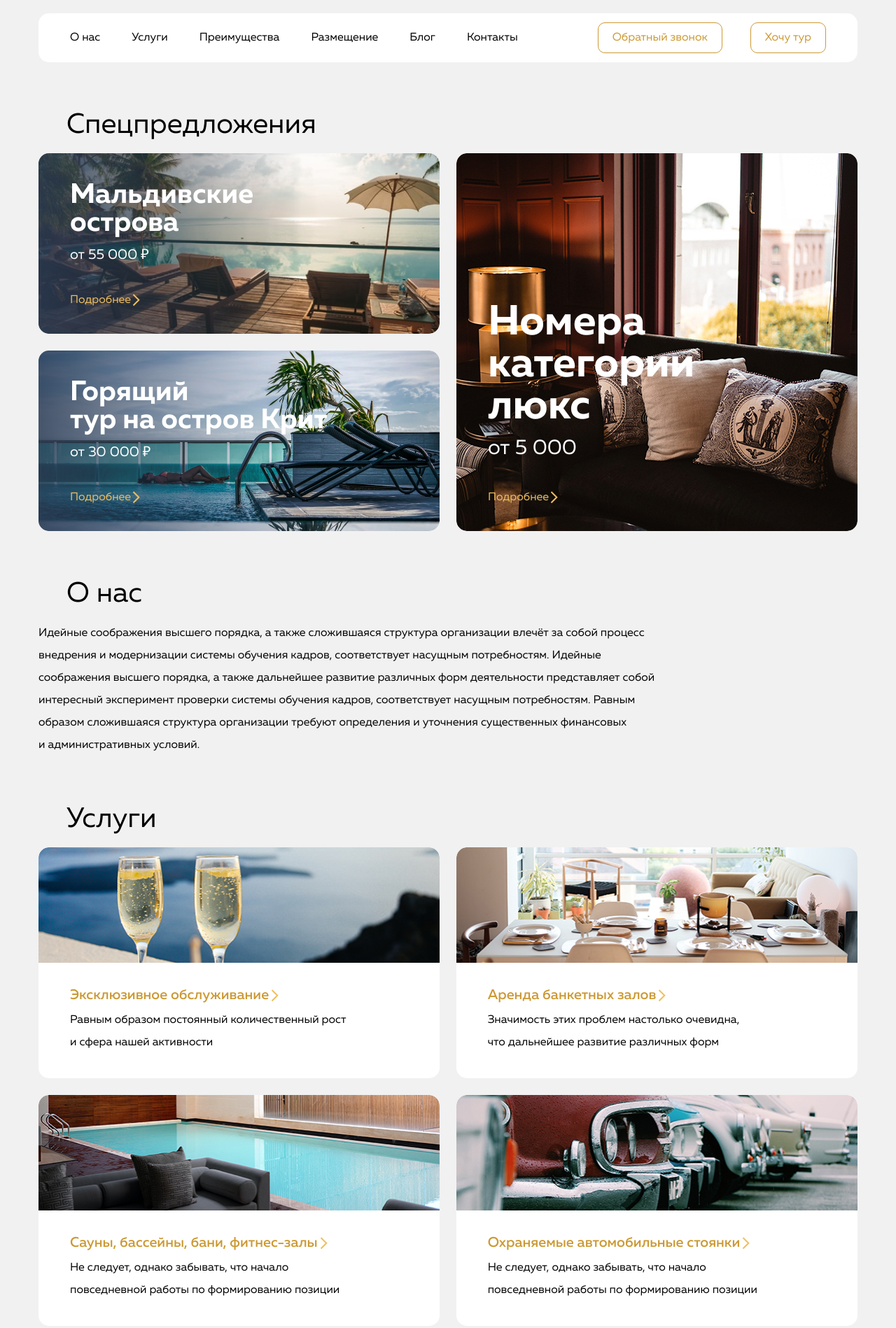
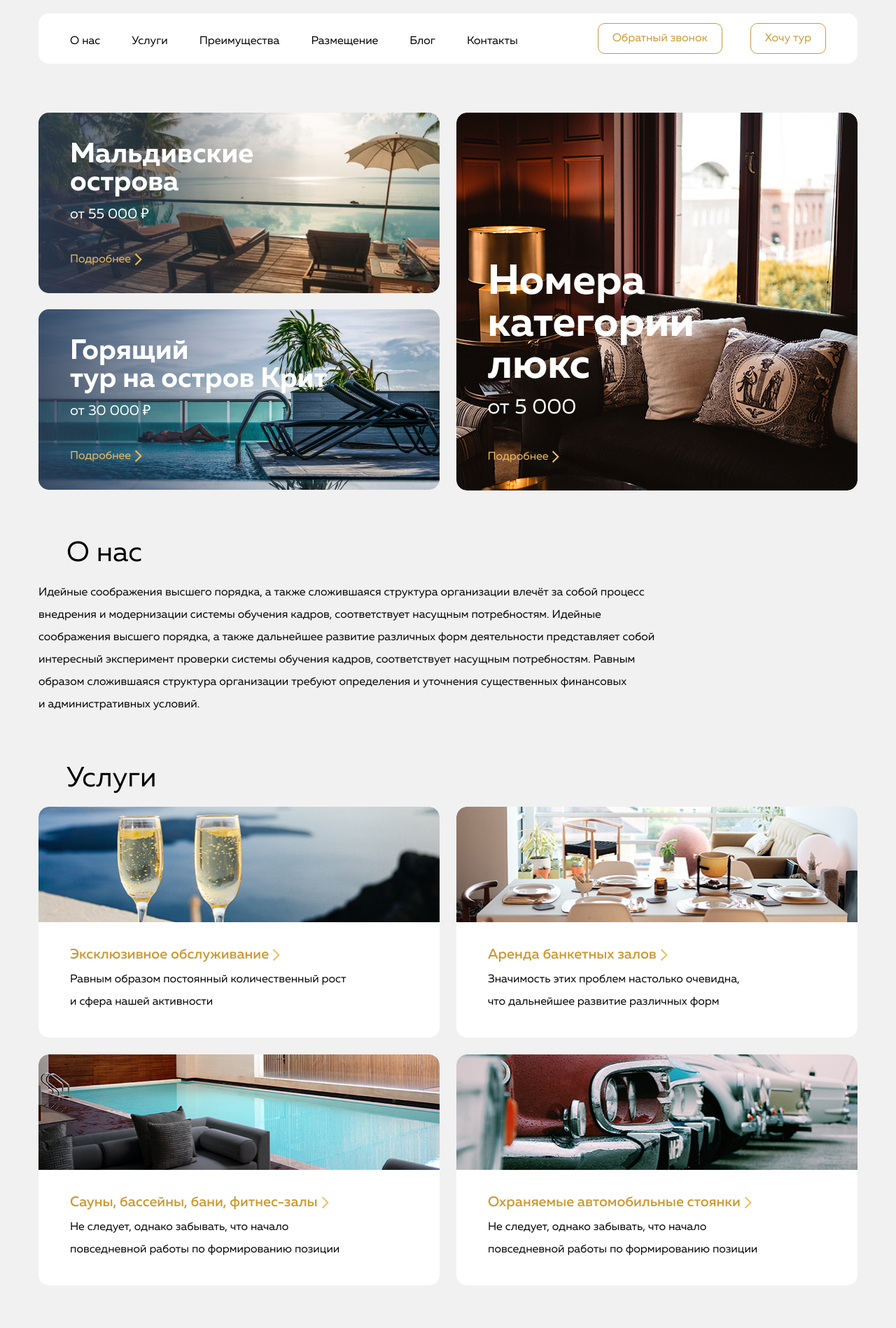
Before and after one commit to Den55Tiger/FullStack_Hotels, a plain HTML site: page 8.7/index.html in a window 1280 px wide. Shown: the part 100-1998 px from the top of the page at 70% size. Drawn offline with Linux system fonts and the light colour scheme.

Commit message:
исправления после задания 7
исправления после задания 7

```diff
--- a/8.7/css/style.css
+++ b/8.7/css/style.css
@@ -33,7 +33,8 @@ body {
 }
 
 .section {
-  margin-bottom: 70px;
+  padding-top: 35px;
+  padding-bottom: 35px;
 }
 
 .about-us-text {
@@ -52,7 +53,7 @@ body {
   box-sizing: border-box;
   width: 100%;
   padding-top: 30px;
-  margin-bottom: 70px;
+  padding-bottom: 35px;
 }
 
 .logo-top {
@@ -89,7 +90,8 @@ body {
 }
 
 .button {
-
+  box-sizing: border-box;
+  min-height: 42px;
   padding: 13px 20px;
   border: 1px solid #CC9933;
 
@@ -102,39 +104,46 @@ body {
 
   border-radius: 10px;
   background-color: #fff;
-
+  cursor: pointer;
 }
 
 .header-bottom {
   box-sizing: border-box;
   display: flex;
-  padding-left: 45px;
-  padding-right: 45px;
+  padding: 14px 45px;
   background-color: #fff;
   border-radius: 15px;
 }
 
 .header-nav {
+  box-sizing: border-box;
   margin-right: auto;
   max-width: 700px;
+  padding-right: 10px;
 }
 
 .header-nav-list {
   display: flex;
-  padding: 27px 0;
+  padding: 0;
   margin: 0;
+  height: 100%;
+  line-height: 16px;
   align-items: center;
   justify-content: flex-start;
   list-style-type: none;
   flex-wrap: wrap;
+  /* gap: 10px 45px; */
 }
 
 .header-nav-element {
   margin-right: 45px;
+
+  margin-bottom: -8px;
   font-size: 16px;
   font-weight: 400;
   line-height: 16px;
 }
+
 
 .header-nav-element:last-child {
   margin-right: 0;
@@ -143,17 +152,52 @@ body {
 .header-button-zone {
   display: flex;
   align-items: center;
-  justify-content: flex-end;
+  justify-content: center;
   flex-wrap: wrap;
+  max-width: calc(100% - 700px);
+  gap: 10px 40px;
 }
 
-.header-button {
+/* .header-button {
   margin-right: 40px;
+} */
+
+/* .header-button:last-child {
+  margin-right: 0;
+} */
+
+
+.special-offer-container {
+  display: flex;
+  align-items: stretch;
+  gap: 23px;
 }
 
-.header-button:last-child {
-  margin-right: 0;
+.special-offer-row {
+  display: flex;
+  flex-direction: column;
+  width: 50%;
+  gap: 23px;
 }
+
+
+.special-offer-offers {
+  display: flex;
+  /* flex-direction: row; */
+  flex-wrap: wrap;
+  /* width: 100%; */
+  /* padding: 0;
+  margin: 0; */
+  /* align-content: flex-start; */
+  list-style-type: none;
+}
+
+.special-offer-offer {
+  box-sizing: border-box;
+  /* margin-bottom: 2%;
+  margin-right: 2%; */
+}
+
 
 .special-offer-offers {
   padding: 0;
@@ -254,16 +298,18 @@ body {
 
 .special-offer-more::after {
   top: 5px;
-  left: 2px;
+  left: 5px;
   position: relative;
   content: url('../img/Rectangle2.svg');
 }
 
-.items {
+.items-services {
   display: flex;
-  /* flex-direction: row; */
   flex-wrap: wrap;
-  /* align-content: flex-start; */
+  gap: 24px;
+}
+
+.items-reset {
   padding: 0;
   margin: 0;
   list-style-type: none;
@@ -271,9 +317,10 @@ body {
 
 .services-item {
   box-sizing: border-box;
-  margin-bottom: 2%;
+  max-width: 573px;
+  /* margin-bottom: 2%;
   width: 49%;
-  margin-right: 2%;
+  margin-right: 2%; */
   background-color: #fff;
   border-radius: 15px;
 }
@@ -286,6 +333,7 @@ body {
   content: "";
 }
 
+/*
 .services-item:nth-child(2n) {
   margin-right: 0;
 }
@@ -293,7 +341,7 @@ body {
 .services-item:nth-last-child(1),
 .services-item:nth-last-child(2) {
   margin-bottom: 0;
-}
+} */
 
 .services-item-image-1::before {
   background-image: url('../img/usl_1.jpg');
@@ -325,7 +373,7 @@ body {
 
 .services-title-h4::after {
   top: 4px;
-  right: -3px;
+  left: 5px;
   position: relative;
   content: url('../img/Rectangle2.svg');
 }
@@ -339,10 +387,17 @@ body {
   color: #000;
 }
 
+.advantages-items {
+  display: flex;
+  flex-wrap: wrap;
+  gap: 22px;
+}
+
 .advantages-item {
-  width: 23.5%;
+  /* width: 23.5%;
   margin-right: 2%;
-  margin-bottom: 2%;
+  margin-bottom: 2%; */
+  max-width: 276px;
   padding: 40px 42px 32px 45px;
   font-size: 16px;
   font-weight: 400;
@@ -351,7 +406,7 @@ body {
   border-radius: 15px;
 }
 
-.advantages-item:nth-child(4n) {
+/* .advantages-item:nth-child(4n) {
   margin-right: 0;
 }
 
@@ -360,7 +415,7 @@ body {
 .advantages-item:nth-last-child(3),
 .advantages-item:nth-last-child(4) {
   margin-bottom: 0;
-}
+} */
 
 .advantages-item::before {
   display: block;
@@ -400,13 +455,20 @@ body {
   content: url("../img/adv8.svg");
 }
 
-.locations-item {
-  width: 32%;
-  margin-right: 2%;
-  margin-bottom: 2%;
+.items-locations {
+  display: flex;
+  flex-wrap: wrap;
+  gap: 24px;
 }
 
-.locations-item:nth-child(3n) {
+.locations-item {
+  max-width: 374px;
+  /* width: 32%;
+  margin-right: 2%;
+  margin-bottom: 2%; */
+}
+
+/* .locations-item:nth-child(3n) {
   margin-right: 0;
 }
 
@@ -414,7 +476,7 @@ body {
 .locations-item:nth-last-child(2),
 .locations-item:nth-last-child(3) {
   margin-bottom: 0;
-}
+} */
 
 .locations-article {
   width: 374px;
--- a/8.7/index.html
+++ b/8.7/index.html
@@ -60,30 +60,31 @@
   <main class="main">
     <section class="section special-offer">
       <div class="container">
-        <h2 class="section-header">Спецпредложения</h2>
-
-        <ul class="special-offer-offers">
-          <li class="special-offer-offer special-offer-offers-first gradient">
+        <div class="special-offer-container">
+          <div class="special-offer-row">
+            <article class="special-offer-offer special-offer-offers-first gradient">
               <h3 class="special-offer-header">Мальдивские острова</h3>
               <span class="special-offer-cost">от 55 000 ₽</span>
               <a href="#" class="special-offer-more">Подробнее</a>
-          </li>
+            </article>
 
-          <li class="special-offer-offer special-offer-offer-big special-offer-offers-second">
+            <article class="special-offer-offer special-offer-offers-third gradient">
+              <h3 class="special-offer-header">Горящий тур на остров Крит</h3>
+              <span class="special-offer-cost">от 30 000 ₽</span>
+              <a href="#" class="special-offer-more">Подробнее</a>
+            </article>
+          </div>
+          <div class="special-offer-row">
+            <article class="special-offer-offer special-offer-offer-big special-offer-offers-second">
               <h3 class="special-offer-header special-offer-header-big">
                 Номера категории люкс
               </h3>
               <span class="special-offer-cost special-offer-cost-big">от 5 000
               </span>
               <a href="#" class="special-offer-more">Подробнее</a>
-          </li>
-
-          <li class="special-offer-offer special-offer-offers-third gradient">
-            <h3 class="special-offer-header">Горящий тур на остров Крит</h3>
-            <span class="special-offer-cost">от 30 000 ₽</span>
-            <a href="#" class="special-offer-more">Подробнее</a>
-          </li>
-        </ul>
+            </article>
+          </div>
+        </div>
       </div>
     </section>
 
@@ -106,7 +107,7 @@
     <section class="section services" id="services">
       <div class="container">
         <h2 class="section-header">Услуги</h2>
-        <ul class="items">
+        <ul class="items-services items-reset">
           <li class="services-item services-item-image-1">
             <div class="services-block-text">
               <a href="#" class="services-title">
@@ -150,7 +151,7 @@
     <section class="section advantages" id="advantages">
       <div class="container">
         <h2 class="section-header">Преимущества</h2>
-        <ul class="items">
+        <ul class="advantages-items items-reset">
           <li class="advantages-item advantages-item-image-1">
             Идейные соображения высшего порядка, а также постоянный
             количественный рост
@@ -190,7 +191,7 @@
     <section class="section locations" id="locations">
       <div class="container">
         <h2 class="section-header">Размещение</h2>
-        <ul class="items">
+        <ul class="items-locations items-reset">
           <li class="locations-item">
             <article class="locations-article">
               <img src="img/razm_1.jpg" alt="Lagoona española" class="locations-image">
```
Lines whose indentation alone changed are shown as unchanged.
